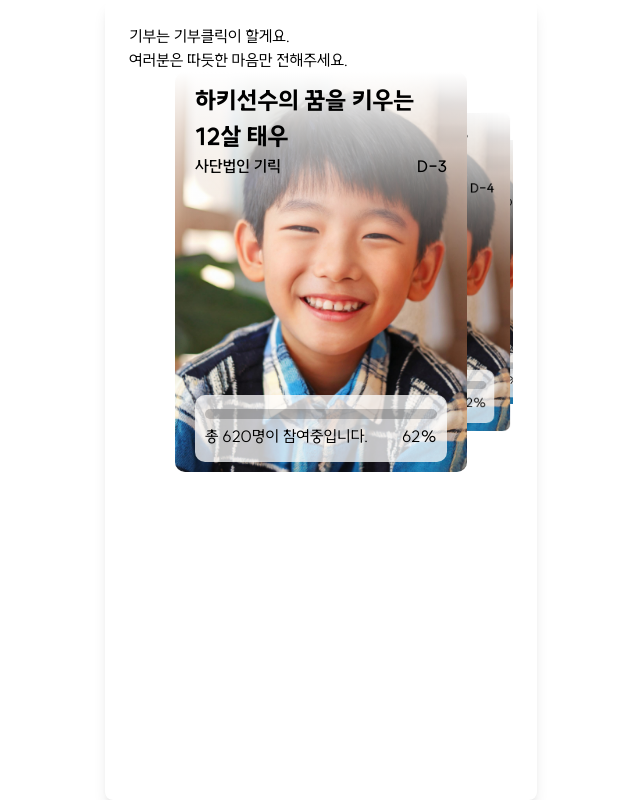
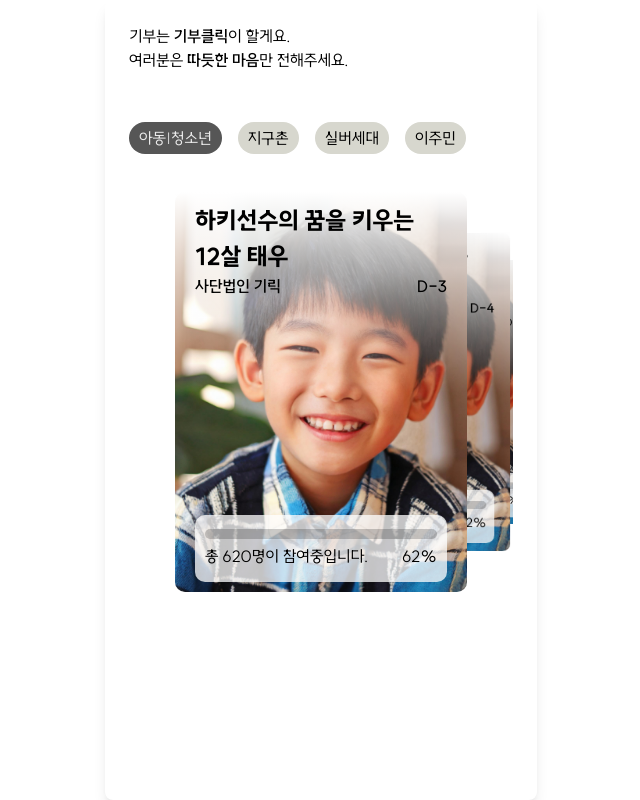
Before and after one commit to teo-sprint-17/giboo-click, a Next.js app: page / in a window 1280 px wide. Shown: the whole page, without its empty margins (319-959 px from the left). Built offline with nearby package versions, Linux system fonts and the light colour scheme.

Commit message:
feat: 안내멘트, 카테고리 구현

```diff
--- a/src/app/page.tsx
+++ b/src/app/page.tsx
@@ -1,10 +1,20 @@
 import Carousel from '@/components/Home/Carousel';
+import Category from '@/components/common/Category/Category';
 
 export default function App() {
   return (
     <>
-      <div className="whitespace-pre-wrap font-['SUITE-Variable']">
-        {'기부는 기부클릭이 할게요.\n여러분은 따듯한 마음만 전해주세요.'}
+      <div className="whitespace-pre-wrap font-['SUITE-Variable'] mb-[50px]">
+        기부는 <span className="font-semibold">기부클릭</span>
+        이 할게요.
+        <br />
+        여러분은 <span className="font-semibold">따듯한 마음</span>만 전해주세요.
+      </div>
+      <div className="flex gap-[16px]">
+        <Category isSelected={true} name={'아동|청소년'} />
+        <Category isSelected={false} name={'지구촌'} />
+        <Category isSelected={false} name={'실버세대'} />
+        <Category isSelected={false} name={'이주민'} />
       </div>
       <Carousel />
     </>
--- /dev/null
+++ b/src/components/common/Category/Category.tsx
@@ -0,0 +1,18 @@
+type Props = {
+  isSelected: boolean;
+  name: string;
+};
+
+const Category = ({ isSelected, name }: Props) => {
+  return (
+    <div
+      className={`font-['SUITE-Variable'] text-center text-base font-normal leading-5 py-[6px] px-[10px] rounded-[30px] cursor-pointer mb-[38px]${
+        isSelected ? ' bg-[#565656] text-[#EBEBEB]' : ' bg-[#D7D7CE] text-[#000000]'
+      }`}
+    >
+      {name}
+    </div>
+  );
+};
+
+export default Category;
```
